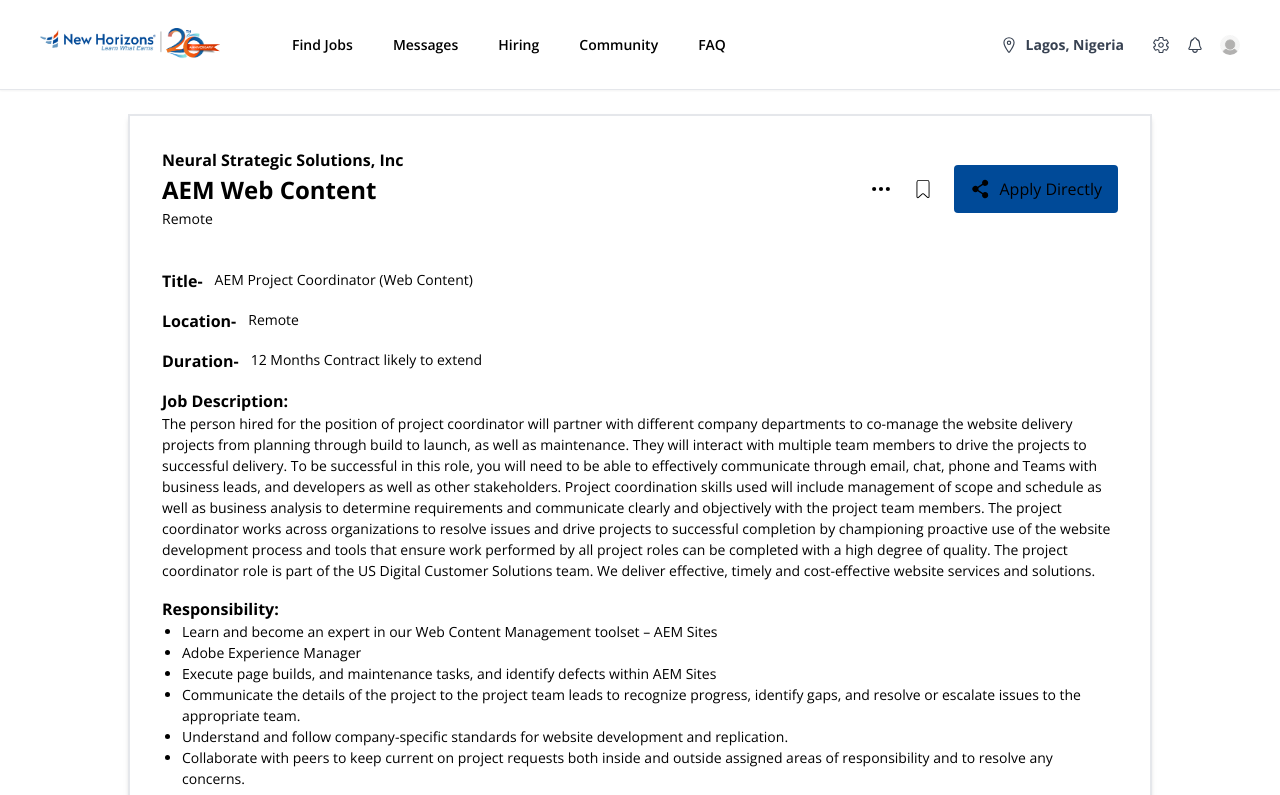
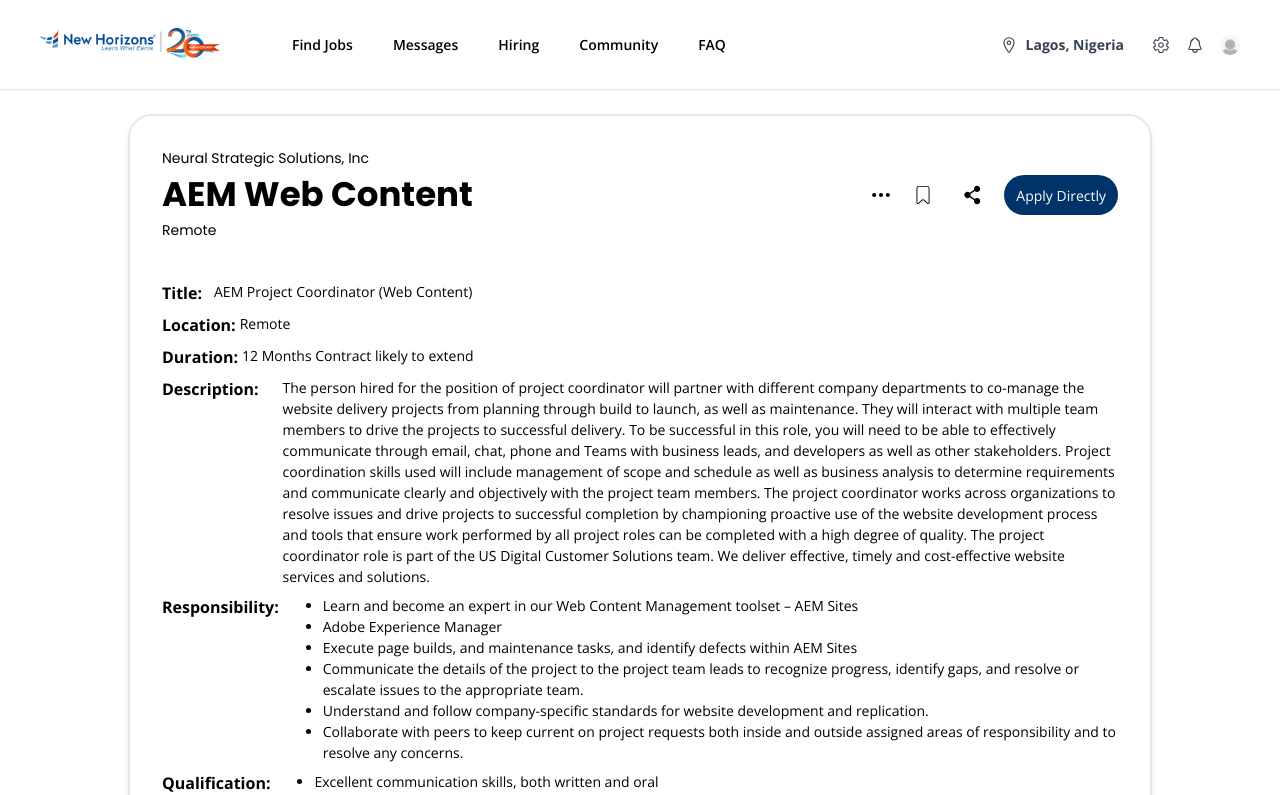
Before and after one commit to Goldyn19/nhjobs, a Next.js app: page /details/1 in a window 1280 px wide. Shown: the top 795 px of the page. Built offline with nearby package versions, Linux system fonts and the light colour scheme; no server answers.

Commit message:
changes to the coming soon and others

```diff
--- a/app/details/[jobID]/page.tsx
+++ b/app/details/[jobID]/page.tsx
@@ -10,6 +10,14 @@
   PopoverContent,
   PopoverTrigger,
 } from "@/components/ui/popover";
+
+import { Poppins } from "next/font/google";
+
+const poppins = Poppins({
+  weight: ["400", "700"],
+  subsets: ["latin"],
+});
+
 const Page = () => {
   interface jobDetails {
     date: string;
@@ -51,15 +59,15 @@
   return (
     <div>
       <TopNav />
-      <div className="flex mx-auto border-2 shadow-md p-8 max-w-screen-lg md:mt-6">
+      <div className="flex mx-auto border-2 shadow-md p-8 max-w-screen-lg md:mt-6 rounded-3xl mb-4">
         <div className="w-full">
           <div className="flex justify-between w-full container md:mb-10 mb-4">
             <div>
-              <h3 className="font-bold text-[16px]">
+              <h3 className={`font-normal text-[14px] ${poppins.className}`}>
                 Neural Strategic Solutions, Inc
               </h3>
-              <h1 className="font-bold text-[24px]">AEM Web Content</h1>
-              <h4 className="text-[14px]">Remote</h4>
+              <h1 className={` font-bold text-[34px] mt-0" ${poppins.className}`}>AEM Web Content</h1>
+              <h4 className={`text-[14px] ${poppins.className}`}>Remote</h4>
             </div>
             <div className="flex justify-center align-middle space-x-3">
               <Popover>
@@ -75,33 +83,38 @@
               <button className="hidden md:block bg-white rounded-full p-2">
                 <CiBookmark size={22} />
               </button>
+
+              <button className="hidden md:block bg-white rounded-full p-2">
+              <PiShareNetworkFill size={22} />
+              </button>
+
               <div className=" justify-center items-center hidden md:flex">
-                <button className="bg-nhBlue-100 h-fit py-3 px-4 flex items-center space-x-2 rounded">
-                  <PiShareNetworkFill size={22} />
-                  <span>Apply Directly</span>
+                <button className="px-3 py-2 bg-nhBlue-200 text-white rounded-full">
+
+                  <span className="text-[14px]">Apply Directly</span>
                 </button>
               </div>
             </div>
           </div>
-          <div className="md:space-y-4 space-y-1">
+          <div className="md:space-y-2 space-y-1">
             <div className="flex space-x-3">
-              <h1 className="text-[16px] font-bold">Title-</h1>
+              <h1 className="text-[16px] font-bold">Title:</h1>
               <h4 className="text-[14px] ">
                 AEM Project Coordinator (Web Content)
               </h4>
             </div>
-            <div className="flex space-x-3">
-              <h1 className="text-[16px] font-bold">Location-</h1>
+            <div className="flex space-x-1">
+              <h1 className="text-[16px] font-bold">Location:</h1>
               <h4 className="text-[14px] ">Remote</h4>
             </div>
-            <div className="flex space-x-3">
-              <h1 className="text-[16px] font-bold">Duration-</h1>
+            <div className="flex space-x-1">
+              <h1 className="text-[16px] font-bold">Duration:</h1>
               <h4 className="text-[14px] ">
                 12 Months Contract likely to extend
               </h4>
             </div>
-            <div className="">
-              <h1 className="text-[16px] font-bold">Job Description:</h1>
+            <div className="md:flex space-x-6 mt-4">
+              <h1 className="text-[16px] font-bold">Description:</h1>
               <h4 className="text-[14px] ">
                 The person hired for the position of project coordinator will
                 partner with different company departments to co-manage the
@@ -124,7 +137,7 @@
                 and solutions.
               </h4>
             </div>
-            <div className="">
+            <div className="md:flex space-x-6">
               <h1 className="text-[16px] font-bold">Responsibility:</h1>
               <h4 className="text-[14px] ">
                 <ul className="list-disc pl-5">
@@ -154,7 +167,7 @@
                 </ul>
               </h4>
             </div>
-            <div className="">
+            <div className="md:flex space-x-6">
               <h1 className="text-[16px] font-bold">Qualification:</h1>
               <h4 className="text-[14px]">
                 <ul className="list-disc pl-5">
@@ -167,7 +180,7 @@
                 </ul>
               </h4>
             </div>
-            <div className="">
+            <div className="md:flex space-x-6">
               <h1 className="text-[14px] font-bold">Preferred Skills:</h1>
               <h4 className="text-[14px]">
                 <ul className="list-disc pl-5">
--- a/app/elements/ComingSoon.tsx
+++ b/app/elements/ComingSoon.tsx
@@ -1,28 +1,41 @@
 import React from "react";
 import Image from "next/image";
+import { Poppins } from "next/font/google";
+
+const poppins = Poppins({
+  weight: ["400", "700"],
+  subsets: ["latin"],
+});
+
 const ComingSoon = () => {
   return (
-    <div className="h-full max-w-screen-lg md:mt-10 mx-auto">
-      <div className="flex">
-        <div>
+    <div className="h-full max-w-screen-lg md:mt-10 mx-auto px-4">
+      <div className="flex flex-col md:flex-row items-center">
+        {/* Image Section */}
+        <div className="mb-6 md:mb-0 md:mr-6">
           <Image
             src={`/images/coming-soon.png`}
-            alt=""
+            alt="Coming Soon"
             width={500}
             height={150}
+            className="w-full max-w-xs md:max-w-none"
           />
         </div>
-        <div className="flex  items-center">
-          <div className="text-center">
-            <h1 className="text-nhBlue-200 text-[36px] tracking-widest font-bold text-center">
+
+        {/* Text Section */}
+        <div className="flex items-center">
+          <div className="text-center md:text-left">
+            <h1
+              className={`text-nhBlue-600 text-3xl md:text-5xl font-bold tracking-wide ${poppins.className}`}
+            >
               Coming Soon!
             </h1>
-            <h4 className="text-nhBlue-200 text-[24px]">
-              We are currently working on this section
-            </h4>
-            <h4 className="text-nhBlue-200 text-[24px]">
-              Kindly vist another time
-            </h4>
+            <h6
+              className={`text-nhBlue-200 text-[6px] md:text-2xl mt-4  ${poppins.className}`}
+            >
+              We are currently working on this section.
+            </h6>
+
           </div>
         </div>
       </div>
```
